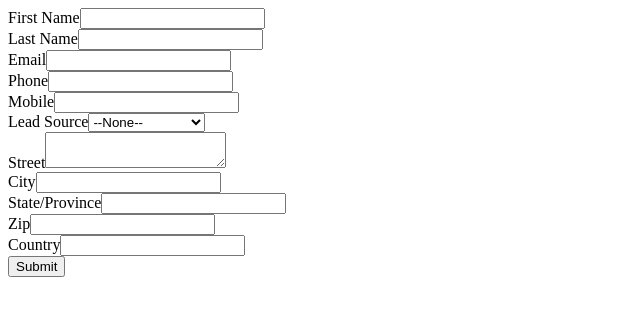
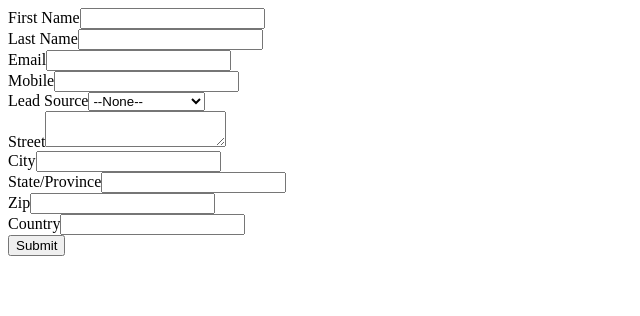
Before and after one commit to garallo/webtolead, a plain HTML site: page index.html in a window 1280 px wide. Shown: the whole page, without its empty margins (0-640 px from the left). Drawn offline with Linux system fonts and the light colour scheme.

Commit message:
Update index.html

```diff
--- a/index.html
+++ b/index.html
@@ -1,3 +1,7 @@
+<!DOCTYPE html>
+<html>
+<body>
+
 <!--  ----------------------------------------------------------------------  -->
 <!--  NOTE: Please add the following <META> element to your page <HEAD>.      -->
 <!--  If necessary, please modify the charset parameter to specify the        -->
@@ -28,8 +32,6 @@
 
 <label for="email">Email</label><input  id="email" maxlength="80" name="email" size="20" type="text" /><br>
 
-<label for="phone">Phone</label><input  id="phone" maxlength="40" name="phone" size="20" type="text" /><br>
-
 <label for="mobile">Mobile</label><input  id="mobile" maxlength="40" name="mobile" size="20" type="text" /><br>
 
 <label for="lead_source">Lead Source</label><select  id="lead_source" name="lead_source"><option value="">--None--</option><option value="Web">Web</option>
@@ -52,3 +54,6 @@
 <input type="submit" name="submit">
 
 </form>
+
+</body>
+</html>
```
